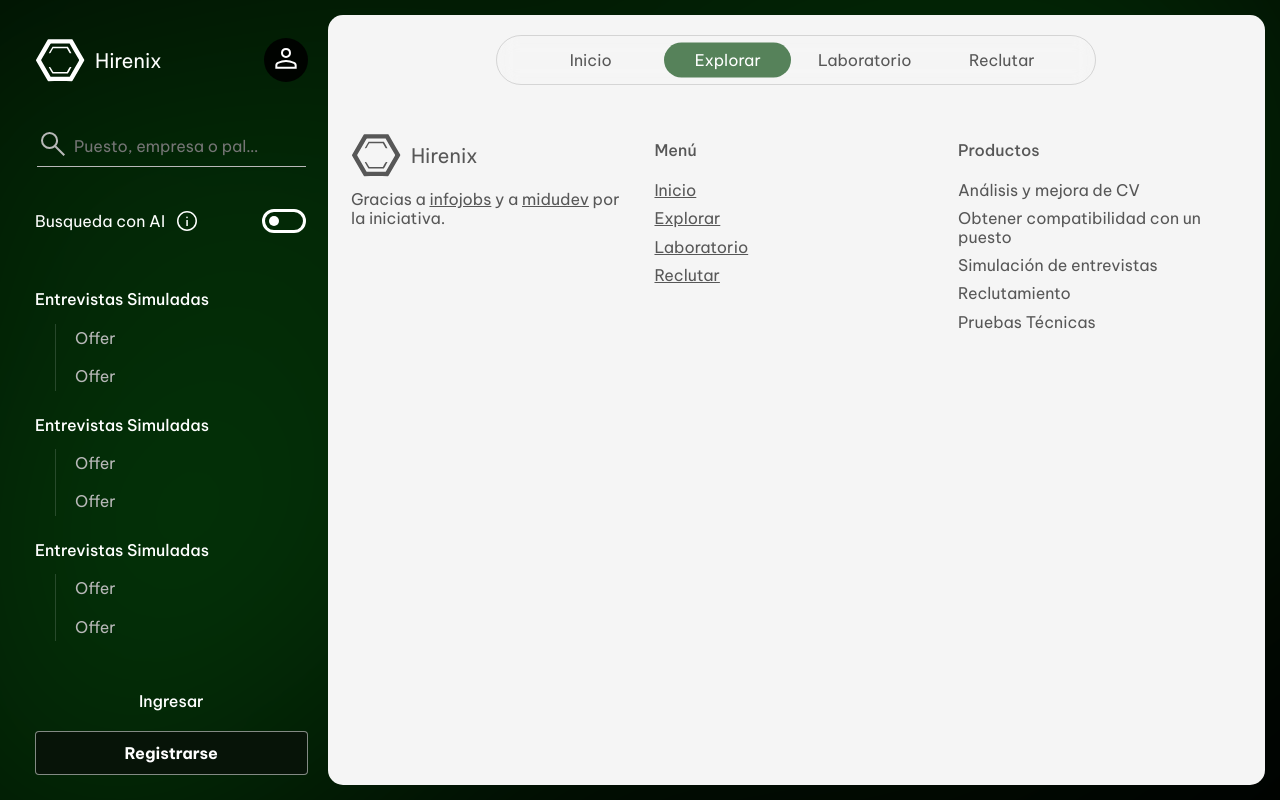
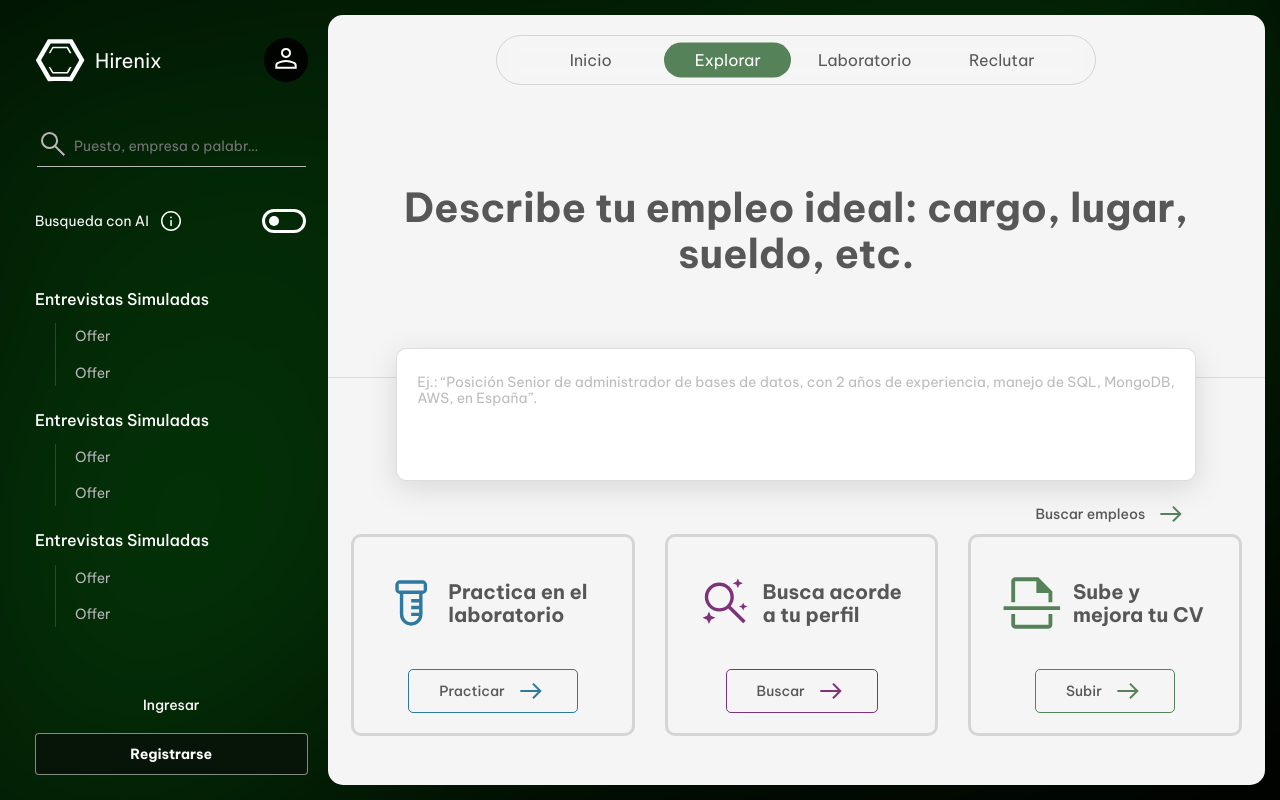
Before and after one commit to danmondra/Hirenix, a Next.js app: page /explorar in a window 1280 px wide. Built offline with nearby package versions, Linux system fonts and the light colour scheme.

Commit message:
Create search section to explore page

```diff
--- a/package.json
+++ b/package.json
@@ -9,10 +9,12 @@
     "lint": "next lint"
   },
   "dependencies": {
-    "standard": "^17.0.0",
     "eslint-config-next": "13.4.2",
+    "filepond": "^4.30.4",
     "next": "13.4.2",
     "react": "18.2.0",
-    "react-dom": "18.2.0"
+    "react-dom": "18.2.0",
+    "react-filepond": "^7.1.2",
+    "standard": "^17.0.0"
   }
 }
--- /dev/null
+++ b/src/app/(offers)/explorar/page.js
@@ -0,0 +1,39 @@
+import styles from '@/styles/explore.module.css'
+import { BtnArrow } from '@/components/btnArrow'
+import { CardProduct } from '@/components/cardProduct'
+
+export default function Explore() {
+  return (
+    <section className={styles.searchSection}>
+      <form className={styles.searchSectionForm}>
+        <h1 className={styles.searchTitle}>
+          <label htmlFor='mainSearch'>
+            Describe tu <span>empleo ideal:</span> cargo, lugar, sueldo, etc.
+          </label>
+        </h1>
+        <span className='divisorLine' />
+        <figure className={styles.searchTextareaContainer}>
+          <textarea
+            id='mainSearch'
+            name='mainSearch'
+            cols='80'
+            rows='5'
+            className={styles.searchTextarea}
+            placeholder='Ej.: “Posición Senior de administrador de bases de datos, con 2 años de experiencia, manejo de SQL, MongoDB, AWS, en España”.'
+          />
+
+          <BtnArrow>
+            Buscar empleos
+          </BtnArrow>
+        </figure>
+
+        <section className={`container ${styles.cardsProductsGrid}`}>
+
+          <CardProduct product='labs' />
+          <CardProduct product='search' />
+          <CardProduct product='cv' />
+        </section>
+      </form>
+    </section>
+  )
+}
--- a/src/app/explorar/page.js
+++ b/src/app/(offers)/layout.js
@@ -4,7 +4,7 @@
 import { NavigationLinks } from '@/components/navigationLinks'
 import { Footer } from '@/components/footer'
 
-export default function Explore() {
+export default function OffersLayout({ children }) {
   return (
     <>
       <ExploreBG />
@@ -16,6 +16,7 @@
               <NavigationLinks />
             </nav>
           </header>
+          {children}
           <Footer />
         </main>
       </div>
--- /dev/null
+++ b/src/components/btnArrow.js
@@ -0,0 +1,14 @@
+import styles from '@/styles/explore.module.css'
+import { ArrowRight } from '@/components/icons'
+
+export function BtnArrow({ children, color }) {
+  return (
+    <button
+      type='submit'
+      className={`${styles.btnArrow} ${styles[color]}`}
+    >
+      {children}
+      <ArrowRight size='medium' />
+    </button>
+  )
+}
--- /dev/null
+++ b/src/components/cardProduct.js
@@ -0,0 +1,40 @@
+import styles from '@/styles/explore.module.css'
+import { Labs, MagicSearch, Scan } from '@/components/icons'
+import { BtnArrow } from '@/components/btnArrow'
+
+export function CardProduct({ product }) {
+  const products = {
+    labs: {
+      title: 'Practica en el laboratorio',
+      textBtn: 'Practicar',
+      color: 'blue',
+      icon: <Labs size='large' />
+    },
+    search: {
+      title: 'Busca acorde a tu perfil',
+      textBtn: 'Buscar',
+      color: 'purpura',
+      icon: <MagicSearch size='large' />
+    },
+    cv: {
+      title: 'Sube y mejora tu CV',
+      textBtn: 'Subir',
+      color: 'green',
+      icon: <Scan size='large' />
+    }
+  }
+
+  return (
+    <article className={`${styles.cardProduct} ${styles[products[product].color]}`}>
+      <header>
+        {products[product].icon}
+        <h3 className={styles.cardProductTitle}>
+          {products[product].title}
+        </h3>
+      </header>
+      <BtnArrow color={products[product].color}>
+        {products[product].textBtn}
+      </BtnArrow>
+    </article>
+  )
+}
--- a/src/components/footer.js
+++ b/src/components/footer.js
@@ -7,6 +7,7 @@
       <div className='container footerContainer'>
         <div className='footerGroup'>
           <Logo />
+          <p className='footerAcknowledgment'>Enfocamos nuestros esfuerzos en hacer que, como candidato, tengas una mejor experiencia.</p>
           <p className='footerAcknowledgment'>Gracias a <a href='https://infojobs.net'>infojobs</a> y a <a href='https://midu.dev'>midudev</a> por la iniciativa.</p>
         </div>
         <div className='footerGroup'>
--- a/src/components/icons.js
+++ b/src/components/icons.js
@@ -104,11 +104,9 @@
       fill='currentColor'
     >
       <path
-        fill='#B8B8B8'
         d='M19.5 86l-3.364-7.692L8 74.769l8.136-3.461L19.5 64l3.364 7.308L31 74.769l-8.136 3.539-3.364 7.384V86zM80.43 84.774L53.854 58.2c-2.02 1.751-4.377 3.115-7.069 4.092-2.691.977-5.556 1.465-8.592 1.465-7.286 0-13.452-2.526-18.5-7.578-5.046-5.052-7.569-11.148-7.569-18.288 0-7.14 2.526-13.237 7.578-18.289 5.052-5.052 11.165-7.578 18.34-7.578 7.173 0 13.27 2.526 18.288 7.578 5.018 5.052 7.527 11.153 7.527 18.304 0 2.886-.471 5.677-1.414 8.371-.943 2.694-2.358 5.22-4.244 7.578l26.675 26.473-4.446 4.446zm-42.337-27.08c5.473 0 10.125-1.936 13.956-5.81 3.831-3.872 5.747-8.537 5.747-13.993 0-5.457-1.916-10.121-5.747-13.995-3.831-3.873-8.483-5.81-13.956-5.81-5.53 0-10.23 1.937-14.1 5.81-3.87 3.874-5.805 8.538-5.805 13.995 0 5.456 1.935 10.12 5.805 13.994 3.87 3.873 8.57 5.81 14.1 5.81z'
       />
       <path
-        fill='#B8B8B8'
         d='M80.5 62l-2.194-4.895L73 54.853l5.306-2.203L80.5 48l2.194 4.65L88 54.853l-5.306 2.252-2.194 4.7V62zM71 22l-2.633-5.944L62 13.322l6.367-2.675L71 5l2.633 5.647L80 13.322l-6.367 2.734L71 21.762V22z'
       />
     </svg>
--- a/src/components/mainSectionLanding.jsx
+++ b/src/components/mainSectionLanding.jsx
@@ -10,7 +10,7 @@
       <div className={`container ${styles.content}`}>
         <div className={styles.info}>
           <h1 className={styles.title}>Una <span>nueva era</span> en la busqueda de <span>empleo y talento</span></h1>
-          <p className={styles.text}>Impulsada por Inteligencia Artificial</p>
+          <p className={styles.text}>Impulsada por <Link href='https://infojobs.net'>Infojobs</Link> y potenciada por Inteligencia Artificial</p>
           <div className={styles.btnsContainer}>
             <MainLink />
             <Link href='/reclutar' className={styles.btnTalento}>Buscar talento</Link>
--- a/src/styles/explore.module.css
+++ b/src/styles/explore.module.css
@@ -298,3 +298,173 @@
 .offerList a:hover {
   color: var(--color-white);
 }
+
+
+/* -----Search Section----- */
+
+.searchSection {
+  display: flex;
+  margin: 10rem 0;
+}
+
+.searchSectionForm {
+  width: 100%;
+  display: flex;
+  flex-direction: column;
+  margin: 0 auto;
+}
+
+.searchTitle {
+  color: rgb(var(--color-secondaryGray) / 1);
+  max-width: 80rem;
+  text-align: center;
+  font-size: 4rem;
+  margin: 0 auto 10rem auto;
+}
+
+.searchTextareaContainer {
+  width: 90%;
+  max-width: 80rem;
+  margin: -3rem auto 0 auto;
+}
+
+.searchTextarea {
+  background-color: var(--color-white);
+  width: 100%;
+  border: unset;
+  border-radius: 10px;
+  resize: none;
+  padding: 2.5rem 2rem;
+  box-shadow: rgba(100, 100, 111, 0.2) 0px 7px 29px 0px;
+  outline: unset;
+  color: rgb(var(--color-secondaryGray) / 1);
+  border: 1px rgb(var(--color-secondaryGray) / .2) solid;
+}
+
+.searchTextarea::placeholder {
+  color: rgb(var(--color-secondaryGray) / .4);
+}
+
+.btnArrow {
+  background-color: unset;
+  width: max-content;
+  color: rgb(var(--color-secondaryGray) / 1);
+  border: unset;
+  display: flex;
+  align-items: center;
+  gap: 1rem;
+  font-weight: 500;
+  cursor: pointer;
+  border-radius: 5px;
+  padding: .5rem 3rem;
+  border: 1px transparent solid;
+
+  transition: background-color .3s ease, border-color .3s ease, color .3s ease;
+}
+
+.btnArrow:hover {
+  background-color: rgb(var(--color-secondaryGray) / .15);
+}
+
+.searchTextareaContainer .btnArrow {
+  margin: 1rem 0 0 auto;
+  padding: .3rem .8rem;
+}
+
+.searchTextareaContainer .btnArrow svg {
+  color: var(--color-greenPrimary);
+}
+
+.btnArrow.green {
+  border: 1px var(--color-greenPrimary) solid;
+}
+
+.btnArrow.green svg {
+  color: var(--color-greenPrimary);
+}
+
+.btnArrow.green:hover {
+  background-color: rgb(var(--color-greenPrimaryRGB) / .3);
+  color: var(--color-blackExplore);
+}
+
+.btnArrow.blue {
+  border: 1px var(--color-blue) solid;
+}
+
+.btnArrow.blue:hover {
+  background-color: rgb(var(--color-blueRGB) / .3);
+  color: var(--color-blackExplore);
+}
+
+.btnArrow.blue svg {
+  color: var(--color-blue);
+}
+
+.btnArrow.purpura {
+  border: 1px var(--color-purpura) solid;
+}
+
+.btnArrow.purpura:hover {
+  background-color: rgb(var(--color-purpuraRGB) / .3);
+  color: var(--color-blackExplore);
+}
+
+.btnArrow.purpura svg {
+  color: var(--color-purpura);
+}
+/* -----Cards Products----- */
+
+.cardsProductsGrid {
+  display: flex;
+  flex-direction: column;
+  gap: 2rem;
+}
+
+@media (min-width: 998px) {
+  .cardsProductsGrid {
+    margin-top: 4rem;
+    display: grid;
+    grid-template-columns: repeat(3, 1fr);
+    gap: 3rem;
+  }
+}
+
+.cardProduct {
+  padding: 2rem 3rem;
+  display: flex;
+  flex-direction: column;
+  align-items: center;
+  border: 3px rgb(var(--color-secondaryGray) / .2) solid;
+  border-radius: 10px;
+  gap: 2rem;
+}
+
+.cardProduct header {
+  display: flex;
+  align-items: center;
+  gap: 1rem;
+  color: rgb(var(--color-secondaryGray) / 1);
+}
+
+.cardProduct header svg {
+  display: block;
+  aspect-ratio: 1/1;
+}
+
+.cardProduct.blue header svg {
+  color: var(--color-blue);
+}
+
+.cardProduct.green header svg {
+  color: var(--color-greenPrimary);
+}
+
+.cardProduct.purpura header svg {
+  color: var(--color-purpura);
+}
+
+.cardProduct h3 {
+  margin: 0;
+  font-size: 2rem;
+}
--- a/src/styles/globals.css
+++ b/src/styles/globals.css
@@ -360,10 +360,19 @@
   --color-secondaryGray: 87 87 87;
   --color-landingTextGreen: #88D28E;
 
+  --color-blackExplore: #323232;
+
   --color-greenBackground: #0CAE1A;
   --color-greenBackgroundRGBExplore: 12 174 26;
   --color-greenBackgroundRGB: rgb(12 174 26 / .22);
   --color-exploreBackground: #F5F5F5;
+  --color-greenPrimary: #56825A;
+  --color-greenPrimaryRGB: 86 130 90;
+
+  --color-blue: #2F78A0;
+  --color-blueRGB: 47 120 160;
+  --color-purpura: #7c3379;
+  --color-purpuraRGB: 124 51 121;
 
   --border-gray: 1px solid rgb(255 255 255 / .2);
 
@@ -391,7 +400,7 @@
 }
 
 body {
-  font-size: 1.6rem;
+  font-size: 1.4rem;
   background-color: var(--color-black);
 }
 
@@ -723,3 +732,37 @@
     justify-content: center;
   }
 }
+
+.divisorLine {
+  width: 100%;
+  border-bottom: 1px rgb(0 0 0 / .1) solid;
+}
+
+.filepond--wrapper {
+  width: 100%;
+  font-size: 1.6rem !important;
+}
+
+.filepond--drop-label {
+  color: rgb(var(--color-secondaryGray) / 1);
+}
+
+.filepond--drop-label {
+  font-size: 1.6rem !important;
+}
+
+.filepond--file {
+  font-size: 1.6rem !important;
+  color: var(--color-white) !important;
+}
+
+.filepond--panel-root {
+  border: unset !important;
+  background-color: #e6e6e6 !important;
+}
+
+.filepond--item-panel {
+  background: unset !important;
+  border: unset !important;
+  outline: none !important;
+}
```
Also changed, not shown: src/components/CardProductPDF.js (added, +19 -0 lines), src/styles/landingPage.module.css (+6 -4 lines), 1 other file (tests, documents, lock files or other folders).
